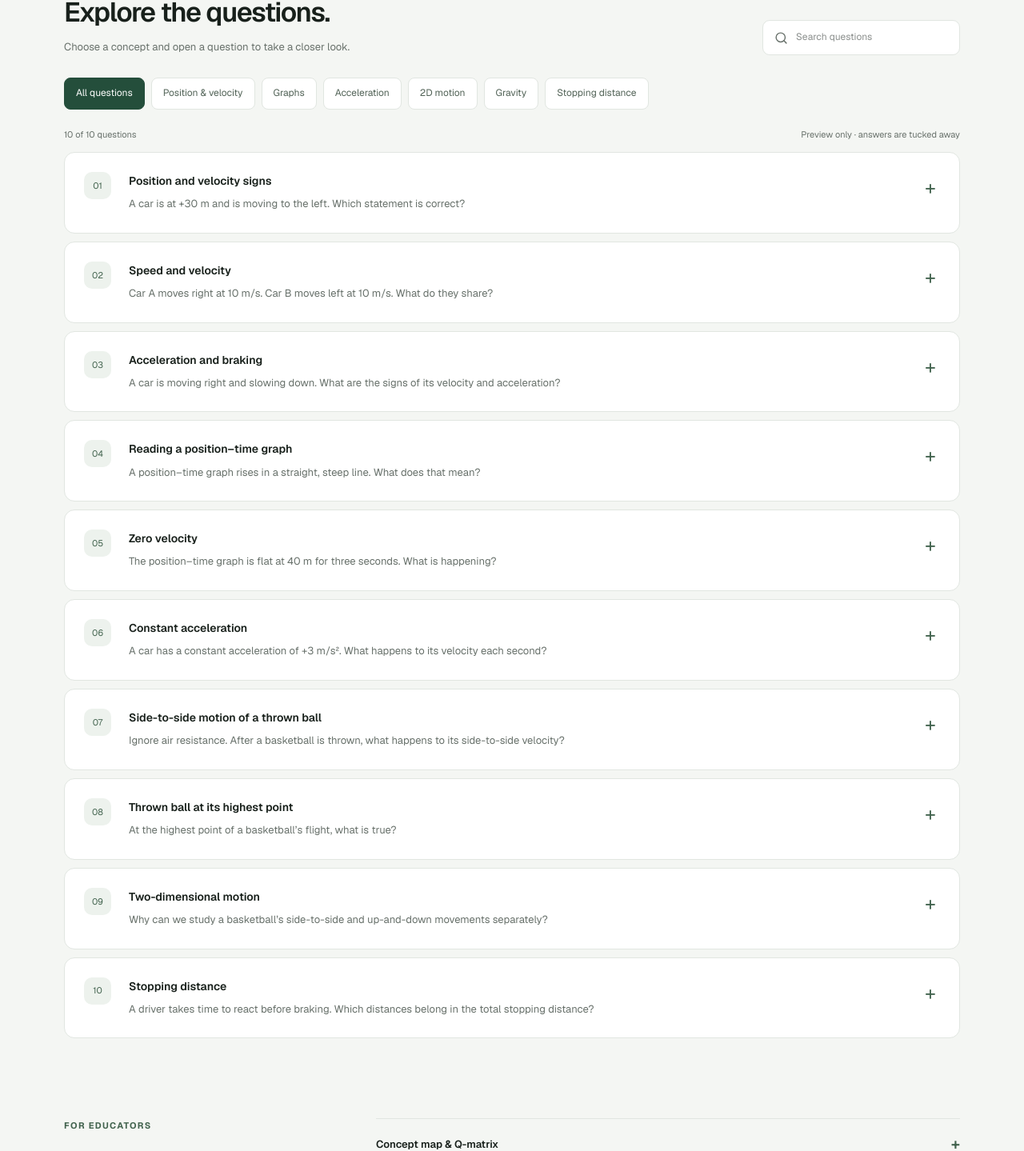
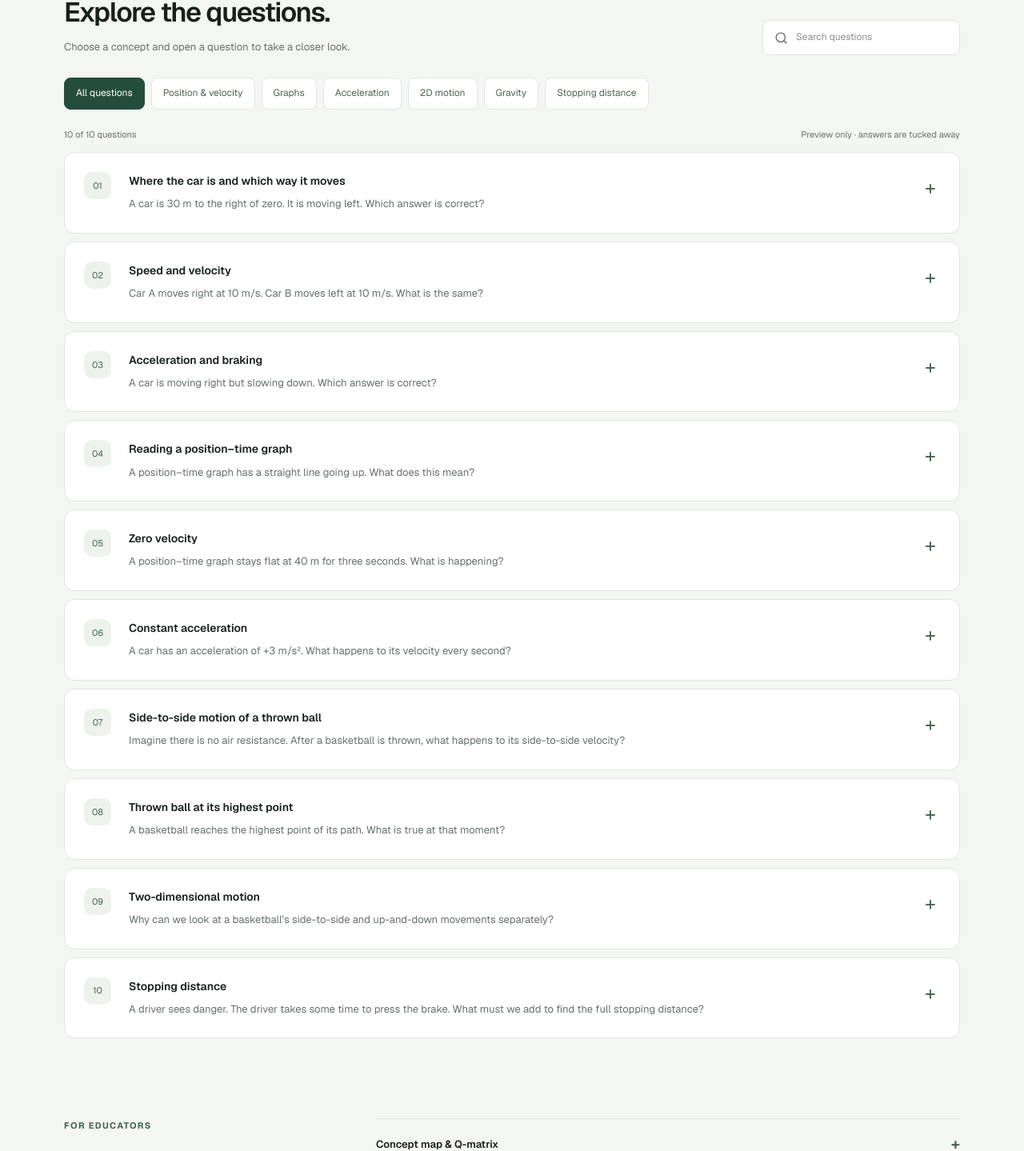
Before and after one commit to Raheeq-lab/PhySense, a Next.js app: page /diagnostic-map in a window 1280 px wide. Shown: the part 860-2299 px from the top of the page at 80% size. Built offline with nearby package versions, Linux system fonts and the light colour scheme.

Commit message:
Add lesson skill goals and simplify quiz

```diff
--- a/src/data/kinematicsDiagnostic.ts
+++ b/src/data/kinematicsDiagnostic.ts
@@ -14,93 +14,93 @@ export type DiagnosticItem={
 
 export const kinematicsDiagnostic:DiagnosticItem[]=[
   {
-    id:'KIN-01',concept:'Position and velocity signs',difficulty:'introductory',
-    misconception:'A positive position means the object must be moving in the positive direction.',
-    prompt:'A car is at +30 m and is moving to the left. Which statement is correct?',
-    answers:[{label:'Its position and velocity are both positive.'},{label:'Its position is positive, but its velocity is negative.'},{label:'Its position is negative, but its velocity is positive.'}],
-    reasons:[{label:'Position tells where the car is; velocity tells how its position is changing.'},{label:'Any object to the right of zero must have positive velocity.'},{label:'Moving left makes every measurement negative.'}],
+    id:'KIN-01',concept:'Where the car is and which way it moves',difficulty:'introductory',
+    misconception:'A car on the positive side must be moving in the positive direction.',
+    prompt:'A car is 30 m to the right of zero. It is moving left. Which answer is correct?',
+    answers:[{label:'The car is on the positive side and moving right.'},{label:'The car is on the positive side but moving left.'},{label:'The car is on the negative side but moving right.'}],
+    reasons:[{label:'Position tells us where the car is. Velocity tells us which way it is moving.'},{label:'A car to the right of zero must always move right.'},{label:'Moving left means the car must already be left of zero.'}],
     correctAnswer:1,correctReason:0,
-    explanation:'The car is still to the right of zero, so its position is positive. Moving left makes its velocity negative.'
+    explanation:'The car is to the right of zero, so its position is positive. It is moving left, so its velocity is negative.'
   },
   {
     id:'KIN-02',concept:'Speed and velocity',difficulty:'introductory',
     misconception:'Speed and velocity are identical quantities.',
-    prompt:'Car A moves right at 10 m/s. Car B moves left at 10 m/s. What do they share?',
-    answers:[{label:'The same velocity, but different speeds.'},{label:'Neither speed nor velocity is the same.'},{label:'The same speed, but different velocities.'}],
-    reasons:[{label:'Direction changes speed but not velocity.'},{label:'Speed tells only how fast; velocity also includes direction.'},{label:'The word “velocity” is simply another word for speed.'}],
+    prompt:'Car A moves right at 10 m/s. Car B moves left at 10 m/s. What is the same?',
+    answers:[{label:'Their velocities are the same, but their speeds are different.'},{label:'Their speeds and velocities are both different.'},{label:'Their speeds are the same, but their velocities are different.'}],
+    reasons:[{label:'Direction changes speed, but not velocity.'},{label:'Speed tells us how fast. Velocity tells us how fast and which way.'},{label:'Speed and velocity always mean exactly the same thing.'}],
     correctAnswer:2,correctReason:1,
     explanation:'Both speedometers read 10 m/s. Their velocities differ because the cars move in opposite directions.'
   },
   {
     id:'KIN-03',concept:'Acceleration and braking',difficulty:'developing',
     misconception:'Negative acceleration always means an object is moving backward.',
-    prompt:'A car is moving right and slowing down. What are the signs of its velocity and acceleration?',
-    answers:[{label:'Velocity positive; acceleration negative.'},{label:'Velocity and acceleration both negative.'},{label:'Velocity negative; acceleration positive.'}],
-    reasons:[{label:'Braking immediately makes the car move backward.'},{label:'Slowing down means velocity must already be zero.'},{label:'The car still moves right, but acceleration points against that motion.'}],
+    prompt:'A car is moving right but slowing down. Which answer is correct?',
+    answers:[{label:'Velocity is positive. Acceleration is negative.'},{label:'Velocity and acceleration are both negative.'},{label:'Velocity is negative. Acceleration is positive.'}],
+    reasons:[{label:'Braking makes the car move backward straight away.'},{label:'A slowing car must already have stopped.'},{label:'The car still moves right, but its acceleration acts toward the left and slows it.'}],
     correctAnswer:0,correctReason:2,
-    explanation:'The velocity remains positive until the car stops. The negative acceleration reduces that positive velocity.'
+    explanation:'The car still moves right, so its velocity is positive. Its acceleration acts to the left, so the car slows down.'
   },
   {
     id:'KIN-04',concept:'Reading a position–time graph',difficulty:'developing',
     misconception:'The height of a position–time graph shows the object’s speed.',
-    prompt:'A position–time graph rises in a straight, steep line. What does that mean?',
-    answers:[{label:'The object is stopped at a large position.'},{label:'The object has constant positive acceleration.'},{label:'The object moves in the positive direction at constant velocity.'}],
-    reasons:[{label:'The height of the line tells us the speed.'},{label:'The line rises by the same amount each second, so the car moves right at a steady velocity.'},{label:'Every line that goes up must become curved.'}],
+    prompt:'A position–time graph has a straight line going up. What does this mean?',
+    answers:[{label:'The object is stopped.'},{label:'The object is speeding up.'},{label:'The object moves in the positive direction at a steady velocity.'}],
+    reasons:[{label:'A high line always means a high speed.'},{label:'The line goes up by the same amount each second, so the velocity stays the same.'},{label:'Every line going up must be curved.'}],
     correctAnswer:2,correctReason:1,
-    explanation:'The line rises by the same amount each second. This means the object moves in the positive direction at a steady velocity. We call the steepness of the line its “slope.”'
+    explanation:'The line goes up by the same amount each second. The object therefore moves in the positive direction at a steady velocity. The steepness of a line is called its slope.'
   },
   {
     id:'KIN-05',concept:'Zero velocity',difficulty:'introductory',
     misconception:'An object with zero velocity must be located at position zero.',
-    prompt:'The position–time graph is flat at 40 m for three seconds. What is happening?',
+    prompt:'A position–time graph stays flat at 40 m for three seconds. What is happening?',
     answers:[{label:'The object is stopped at 40 m.'},{label:'The object moves at 40 m/s.'},{label:'The object has returned to 0 m.'}],
-    reasons:[{label:'Its position is not changing, so its velocity is zero.'},{label:'A flat graph always lies on the zero axis.'},{label:'The graph height is the velocity.'}],
+    reasons:[{label:'The position does not change, so the object is not moving.'},{label:'A flat line must always be at 0 m.'},{label:'The height of the line tells us the velocity.'}],
     correctAnswer:0,correctReason:0,
     explanation:'The object can be stopped anywhere. A flat position line means no change in position and therefore zero velocity.'
   },
   {
     id:'KIN-06',concept:'Constant acceleration',difficulty:'developing',
     misconception:'Constant acceleration means constant velocity.',
-    prompt:'A car has a constant acceleration of +3 m/s². What happens to its velocity each second?',
+    prompt:'A car has an acceleration of +3 m/s². What happens to its velocity every second?',
     answers:[{label:'It stays at 3 m/s.'},{label:'It increases by 3 m every second.'},{label:'It increases by 3 m/s each second.'}],
-    reasons:[{label:'Acceleration and velocity use the same units.'},{label:'Acceleration measures the change in velocity per second.'},{label:'Constant acceleration means nothing changes.'}],
+    reasons:[{label:'Acceleration and velocity are the same thing.'},{label:'Acceleration tells us how much velocity changes every second.'},{label:'Constant acceleration means the velocity cannot change.'}],
     correctAnswer:2,correctReason:1,
-    explanation:'The unit m/s² means “metres per second of velocity added each second.”'
+    explanation:'+3 m/s² means the car gains 3 m/s of velocity every second.'
   },
   {
     id:'KIN-07',concept:'Side-to-side motion of a thrown ball',difficulty:'developing',
     misconception:'Gravity gradually reduces a thrown ball’s side-to-side velocity.',
-    prompt:'Ignore air resistance. After a basketball is thrown, what happens to its side-to-side velocity?',
+    prompt:'Imagine there is no air resistance. After a basketball is thrown, what happens to its side-to-side velocity?',
     answers:[{label:'It stays constant.'},{label:'It steadily decreases to zero.'},{label:'It increases because gravity pulls it forward.'}],
-    reasons:[{label:'Gravity pulls equally in every direction.'},{label:'Anything in the air must lose all its velocity.'},{label:'Gravity pulls down, not sideways, so the side-to-side velocity stays the same.'}],
+    reasons:[{label:'Gravity pulls in every direction.'},{label:'Anything in the air must lose all its velocity.'},{label:'Gravity pulls downward, not sideways. So the side-to-side velocity stays the same.'}],
     correctAnswer:0,correctReason:2,
     explanation:'Gravity changes the ball’s up-and-down velocity. When we ignore air resistance, nothing changes its side-to-side velocity.'
   },
   {
     id:'KIN-08',concept:'Thrown ball at its highest point',difficulty:'challenging',
     misconception:'At the top of a thrown ball’s path, both velocity and acceleration are zero.',
-    prompt:'At the highest point of a basketball’s flight, what is true?',
+    prompt:'A basketball reaches the highest point of its path. What is true at that moment?',
     answers:[{label:'Velocity and acceleration are both zero.'},{label:'Acceleration points upward before the ball falls.'},{label:'Vertical velocity is zero, but acceleration is still downward.'}],
-    reasons:[{label:'Gravity continues pulling downward even during the instant the ball stops rising.'},{label:'An object cannot accelerate when its velocity is zero.'},{label:'The ball needs an upward force to begin falling.'}],
+    reasons:[{label:'The ball stops moving upward for one moment, but gravity still pulls it downward.'},{label:'An object cannot accelerate when it stops for one moment.'},{label:'An upward force is needed to make the ball fall.'}],
     correctAnswer:2,correctReason:0,
     explanation:'For one moment, the ball is not moving up or down. But gravity is still pulling it downward, so its downward acceleration is about 9.8 m/s².'
   },
   {
     id:'KIN-09',concept:'Two-dimensional motion',difficulty:'developing',
     misconception:'A thrown ball’s side-to-side and up-and-down movements must change one another.',
-    prompt:'Why can we study a basketball’s side-to-side and up-and-down movements separately?',
+    prompt:'Why can we look at a basketball’s side-to-side and up-and-down movements separately?',
     answers:[{label:'The ball moves sideways first and moves up or down later.'},{label:'The two movements follow different rules, then join to make one curved path.'},{label:'Only the up-and-down movement is real.'}],
-    reasons:[{label:'An object cannot move in two directions at the same time.'},{label:'Side-to-side movement stops whenever up-and-down movement changes.'},{label:'Gravity changes the up-and-down movement but, without air resistance, not the side-to-side movement.'}],
+    reasons:[{label:'An object cannot move in two directions at the same time.'},{label:'Side-to-side movement stops when up-and-down movement changes.'},{label:'Gravity changes the up-and-down movement. If we ignore air resistance, it does not change the side-to-side movement.'}],
     correctAnswer:1,correctReason:2,
     explanation:'The ball moves side to side and up or down at the same time. Studying each movement on its own makes the curved path easier to understand.'
   },
   {
     id:'KIN-10',concept:'Stopping distance',difficulty:'challenging',
     misconception:'Stopping distance includes only the distance travelled after the brake is pressed.',
-    prompt:'A driver takes time to react before braking. Which distances belong in the total stopping distance?',
-    answers:[{label:'Braking distance only.'},{label:'Reaction distance plus braking distance.'},{label:'Reaction distance only.'}],
-    reasons:[{label:'Distance travelled before touching the brake does not count.'},{label:'The car keeps moving during the reaction time and continues moving while the brakes slow it.'},{label:'The car stops at the instant the brake is pressed.'}],
+    prompt:'A driver sees danger. The driver takes some time to press the brake. What must we add to find the full stopping distance?',
+    answers:[{label:'Only the distance travelled after pressing the brake.'},{label:'Distance travelled before pressing the brake, plus distance travelled while braking.'},{label:'Only the distance travelled before pressing the brake.'}],
+    reasons:[{label:'Movement before the driver presses the brake does not count.'},{label:'The car moves while the driver reacts. It also moves while the brakes slow it down.'},{label:'The car stops as soon as the driver presses the brake.'}],
     correctAnswer:1,correctReason:1,
-    explanation:'Stopping begins when the hazard is noticed, not when the brake is pressed. Both parts of the motion use road.'
+    explanation:'The car moves before the driver presses the brake and while the brakes slow it down. We must add both distances.'
   }
 ];
```
Also changed, not shown: src/app/block-1/1-1/page.tsx (+3 -1 lines), src/components/lesson/KinematicsDiagnostic.tsx (+2 -2 lines).
